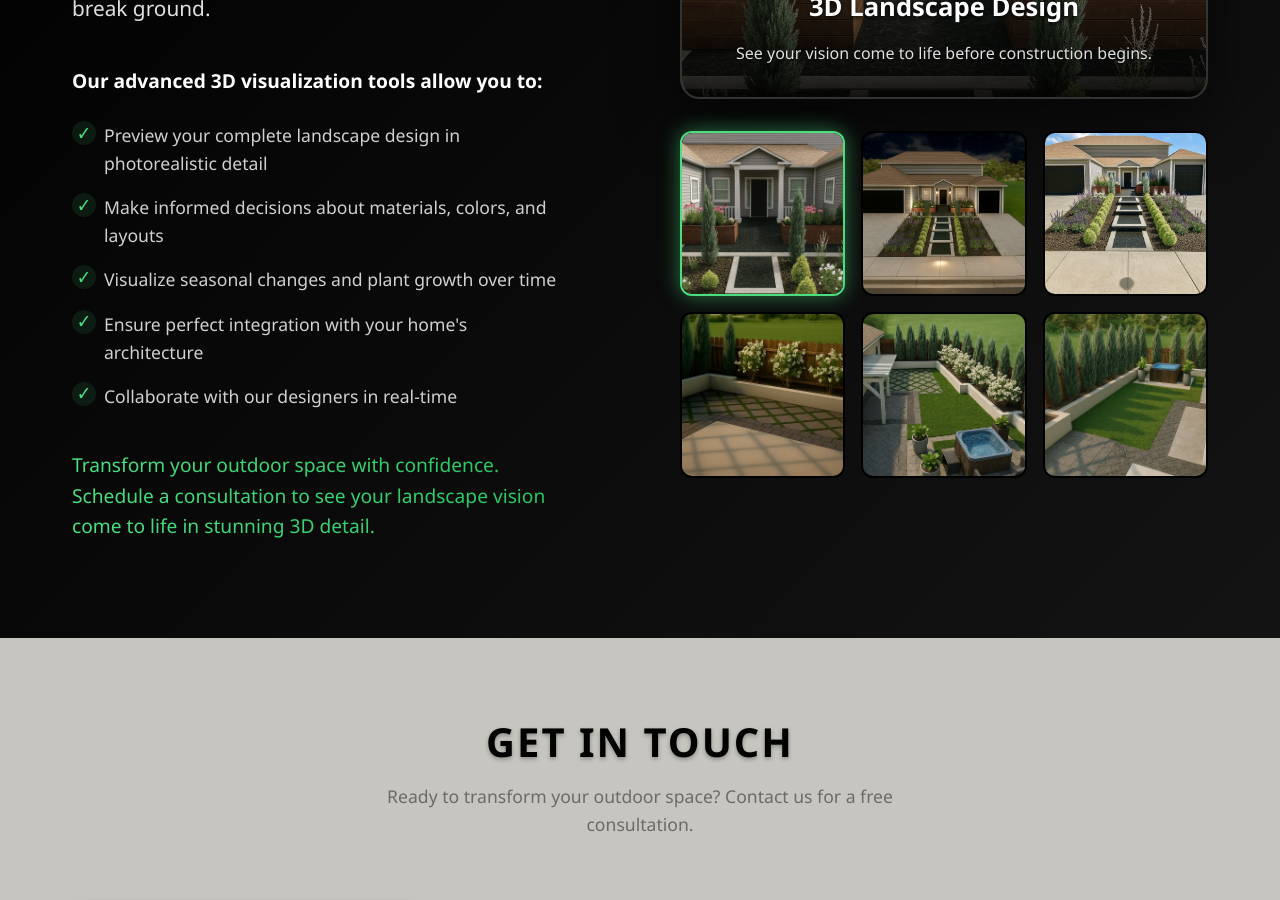
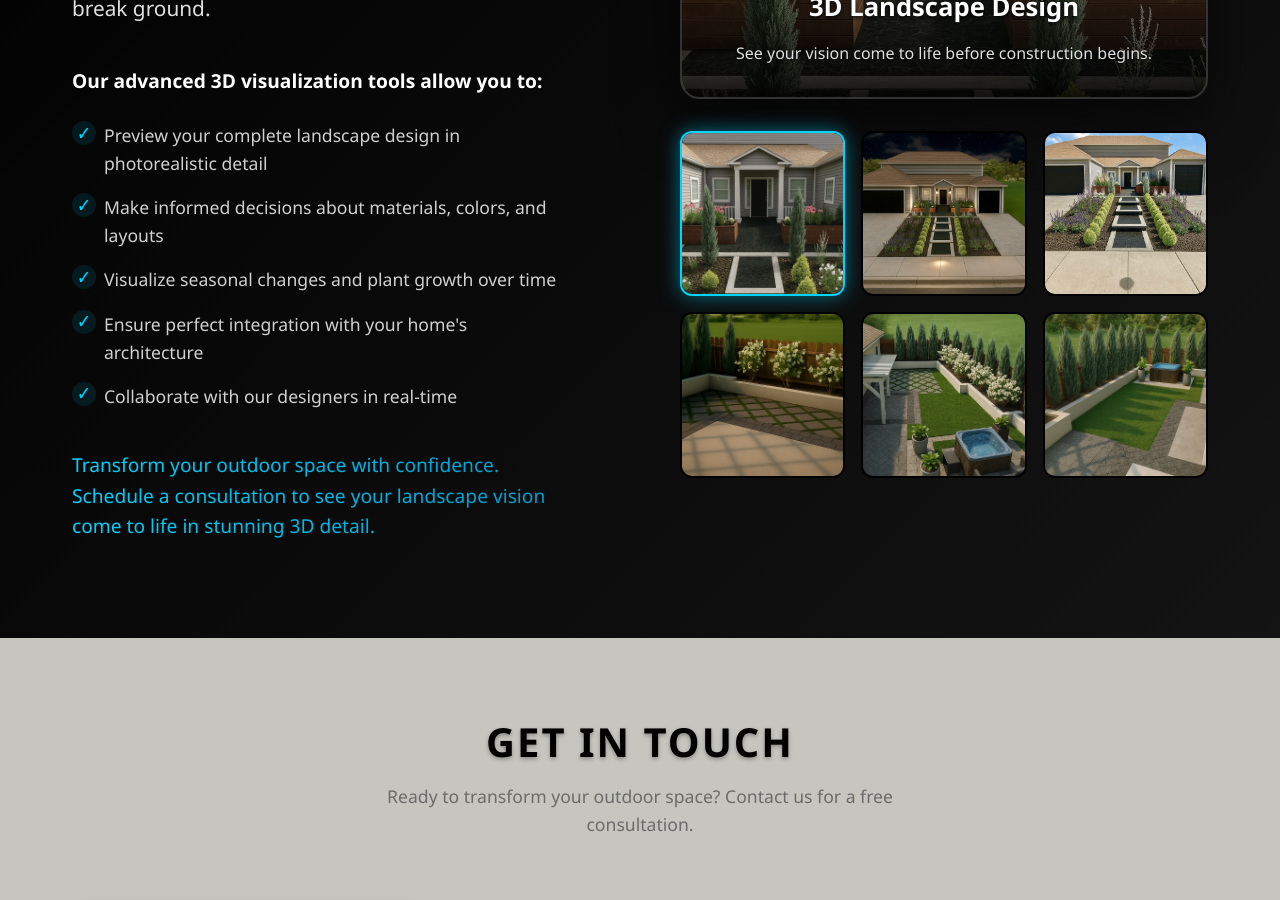
Before and after one commit to acnikzad/fluorescent-landscapes, a React (Create React App) app: page / in a window 1280 px wide. Shown: the part 3340-4240 px from the top of the page. Built offline with nearby package versions, Linux system fonts and the light colour scheme; no server answers.

Commit message:
changed highlight color

```diff
--- a/src/styles/3DVisualization.css
+++ b/src/styles/3DVisualization.css
@@ -99,10 +99,10 @@
   position: absolute;
   left: 0;
   top: 0;
-  color: #4ade80;
+  color: #00d4ff;
   font-weight: bold;
   font-size: 1.2rem;
-  background: rgba(74, 222, 128, 0.1);
+  background: rgba(0, 212, 255, 0.1);
   width: 24px;
   height: 24px;
   border-radius: 50%;
@@ -116,7 +116,7 @@
   line-height: 1.6;
   color: #ffffff !important;
   font-weight: 500;
-  background: linear-gradient(90deg, #4ade80, #22c55e);
+  background: linear-gradient(90deg, #00d4ff, #0099cc);
   -webkit-background-clip: text;
   -webkit-text-fill-color: transparent;
   background-clip: text;
@@ -246,14 +246,14 @@
 }
 
 .thumbnail:hover {
-  border-color: #4ade80;
+  border-color: #00d4ff;
   transform: translateY(-3px);
-  box-shadow: 0 8px 25px rgba(74, 222, 128, 0.3);
+  box-shadow: 0 8px 25px rgba(0, 212, 255, 0.3);
 }
 
 .thumbnail.active {
-  border-color: #4ade80;
-  box-shadow: 0 0 20px rgba(74, 222, 128, 0.5);
+  border-color: #00d4ff;
+  box-shadow: 0 0 20px rgba(0, 212, 255, 0.5);
 }
 
 .thumbnail-image {
```
